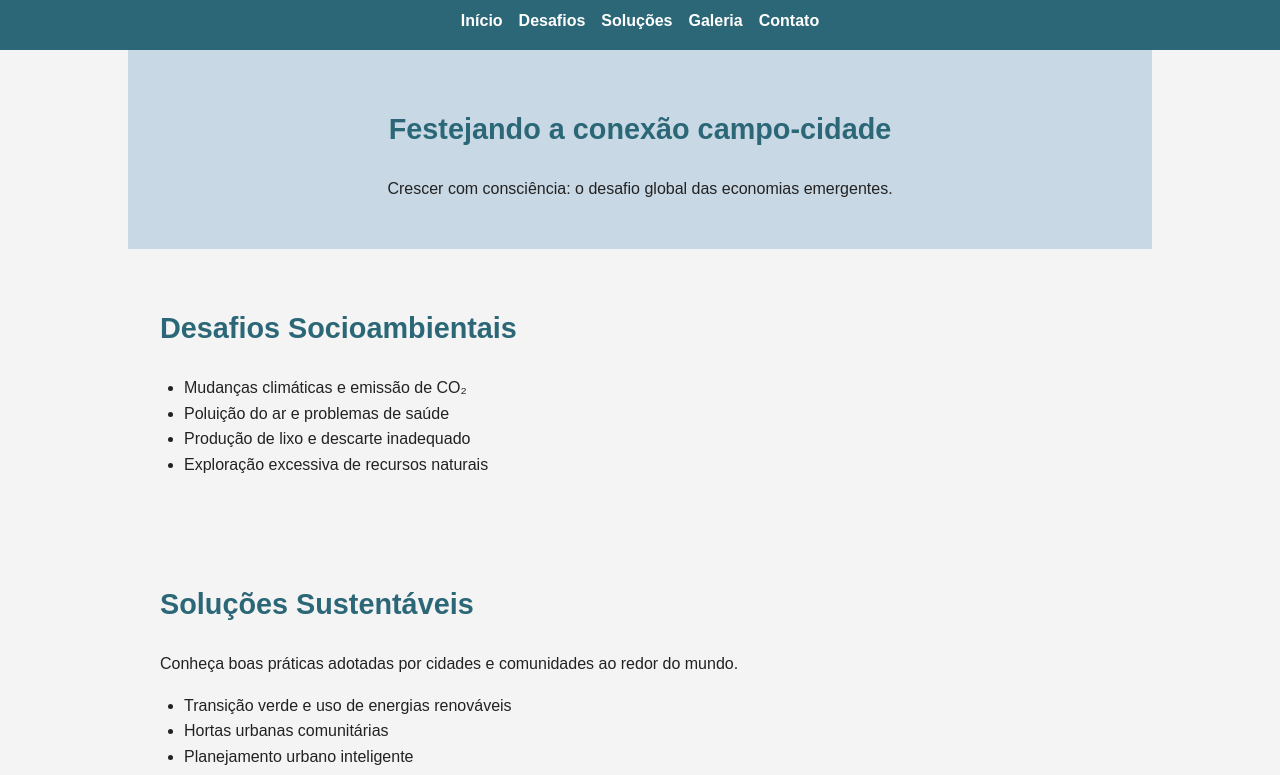
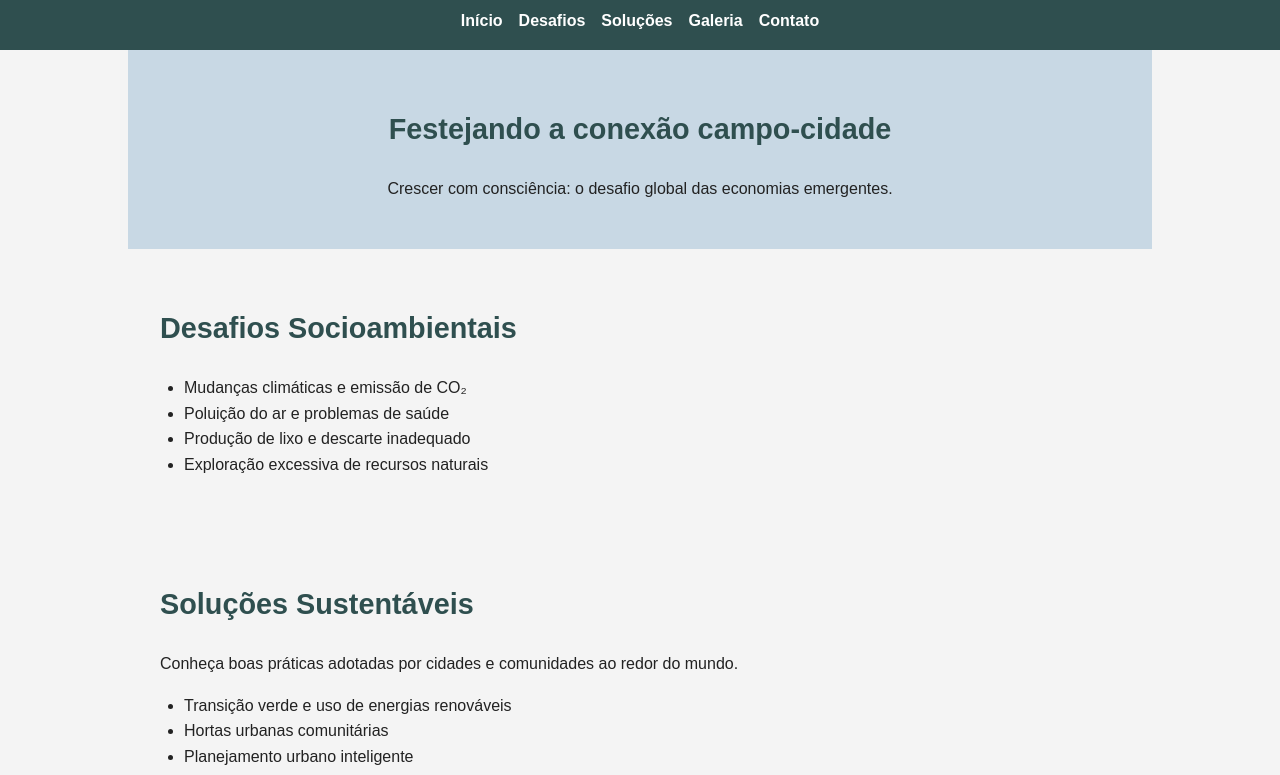
Before and after one commit to matheusbarbosa31102007/Energia-Renov-vel, a plain HTML site: page index.html in a window 1280 px wide. Shown: the part 75-850 px from the top of the page. Drawn offline with Linux system fonts and the light colour scheme.

Commit message:
Update style.css

```diff
--- a/style.css
+++ b/style.css
@@ -1,7 +1,7 @@
 /* style.css */
 
 :root {
-  --cor-primaria: #2b6777;
+  --cor-primaria: #2F4F4F;
   --cor-secundaria: #c8d8e4;
   --cor-texto: #222;
   --cor-fundo: #f4f4f4;
```
